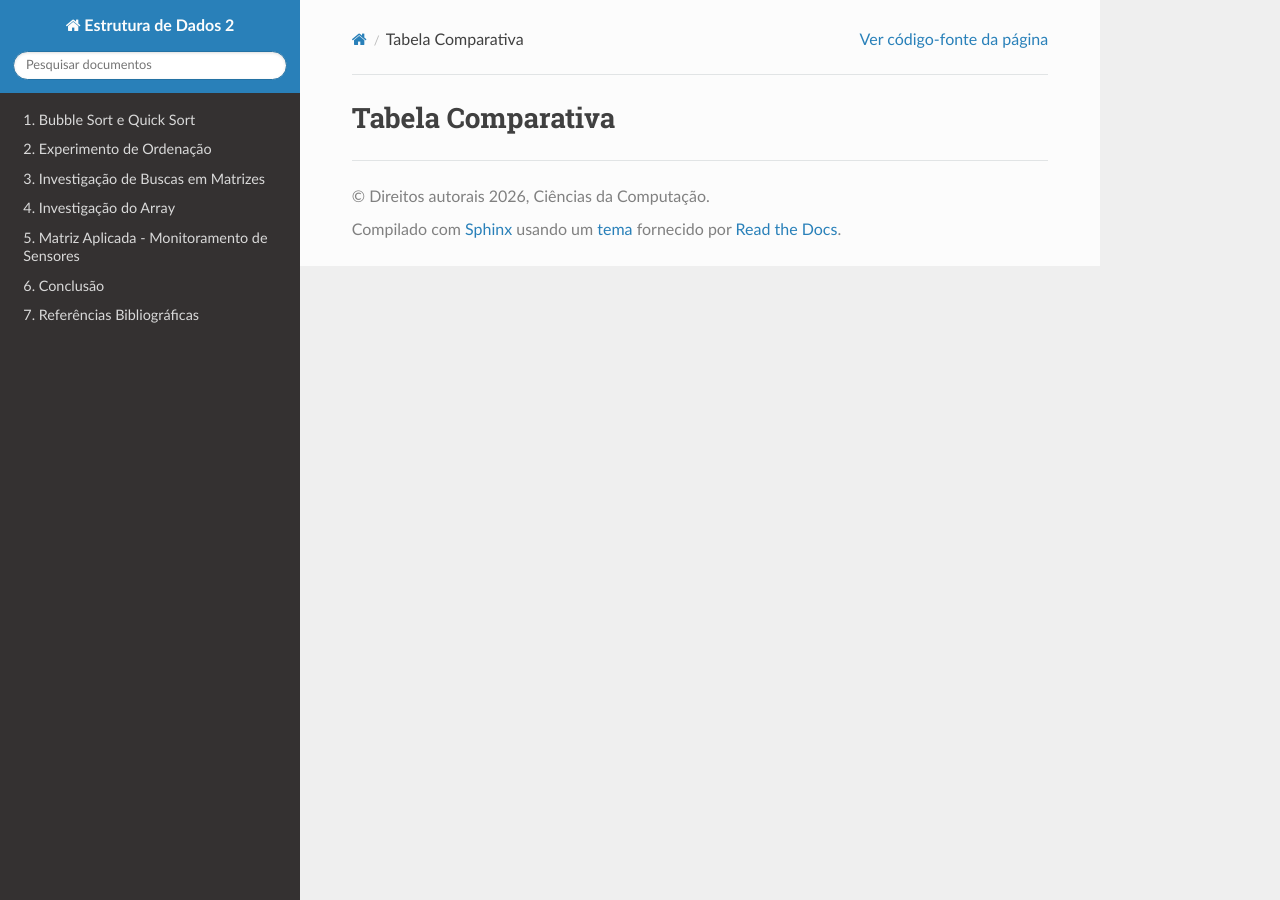
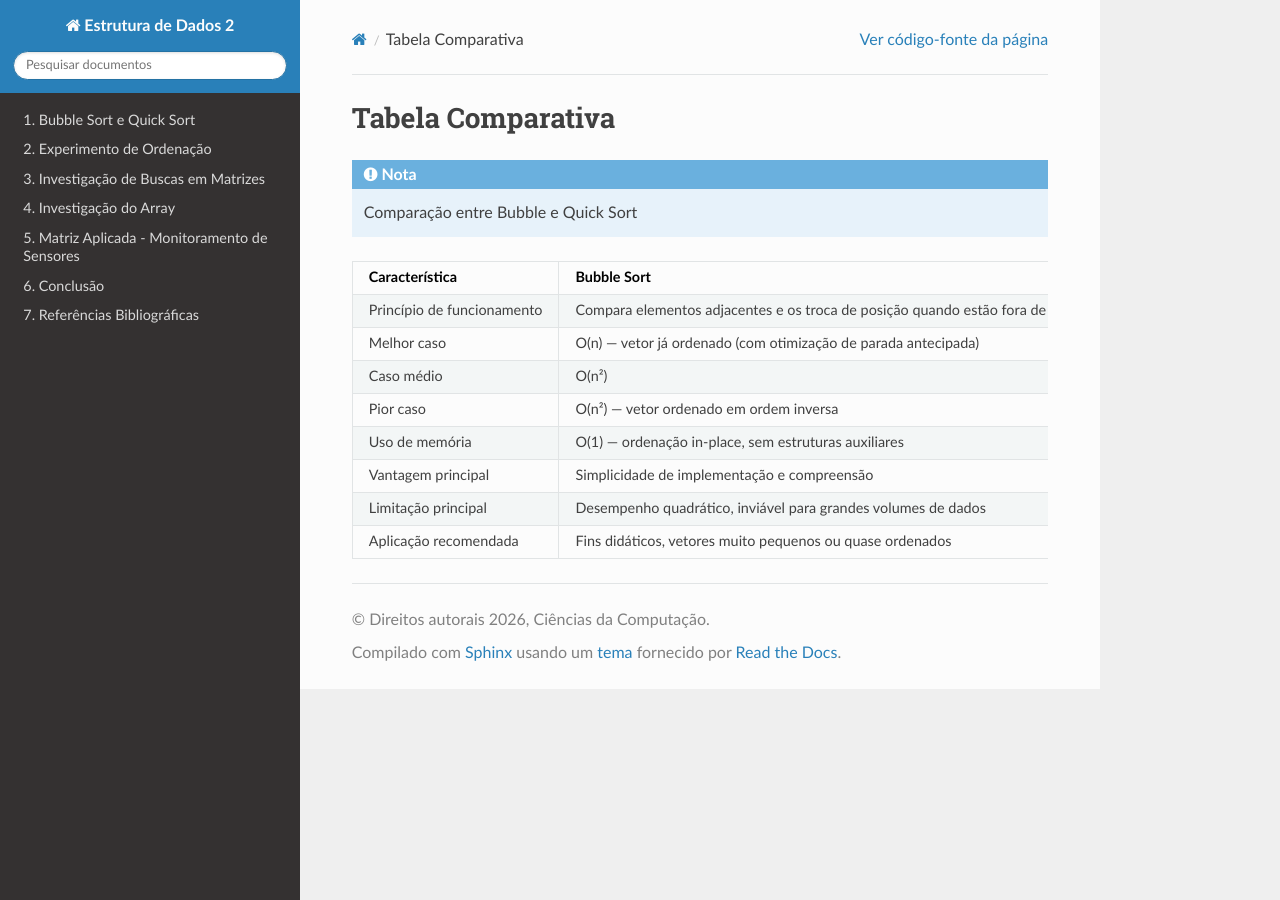
Before and after one commit to sofiaestrelab/Estrutura_de_Dados_2, a Sphinx documentation site: the page built from docs/source/Parte1/tabela_comparatva.rst, in a window 1280 px wide. Built offline with Sphinx 7.4.7 and the Read the Docs theme 3.1.0, drawn with Linux system fonts in a browser that asks for light colours; pages that are not in the unit, such as notebooks, are missing from menus.

Commit message:
Add comparative table for Bubble and Quick Sort

```diff
--- a/docs/source/Parte1/tabela_comparatva.rst
+++ b/docs/source/Parte1/tabela_comparatva.rst
@@ -1,2 +1,38 @@
 Tabela Comparativa
 -------------------
+
+.. note::
+  Comparação entre Bubble e Quick Sort
+
+.. list-table::
+   :width: 100%
+   :widths: auto
+   :header-rows: 1
+
+   * - Característica
+     - Bubble Sort
+     - Quick Sort
+   * - Princípio de funcionamento
+     - Compara elementos adjacentes e os troca de posição quando estão fora de ordem, repetindo passagens até que o vetor esteja ordenado
+     - Estratégia de divisão e conquista: escolhe um pivô, particiona o vetor em elementos menores e maiores que ele, e aplica o processo recursivamente às partições
+   * - Melhor caso
+     - O(n) — vetor já ordenado (com otimização de parada antecipada)
+     - O(n log n) — pivô sempre divide o vetor em partições equilibradas
+   * - Caso médio
+     - O(n²)
+     - O(n log n)
+   * - Pior caso
+     - O(n²) — vetor ordenado em ordem inversa
+     - O(n²) — pivô sistematicamente é o menor ou maior elemento (ex: vetor já ordenado com escolha ingênua de pivô)
+   * - Uso de memória
+     - O(1) — ordenação in-place, sem estruturas auxiliares
+     - O(log n) — espaço adicional devido à pilha de recursão (in-place, mas não livre de overhead)
+   * - Vantagem principal
+     - Simplicidade de implementação e compreensão
+     - Excelente desempenho médio (O(n log n)), sendo um dos algoritmos mais rápidos na prática
+   * - Limitação principal
+     - Desempenho quadrático, inviável para grandes volumes de dados
+     - Pior caso O(n²), dependente da estratégia de escolha do pivô
+   * - Aplicação recomendada
+     - Fins didáticos, vetores muito pequenos ou quase ordenados
+     - Aplicações de propósito geral com grandes volumes de dados, onde desempenho médio é prioridade
```
